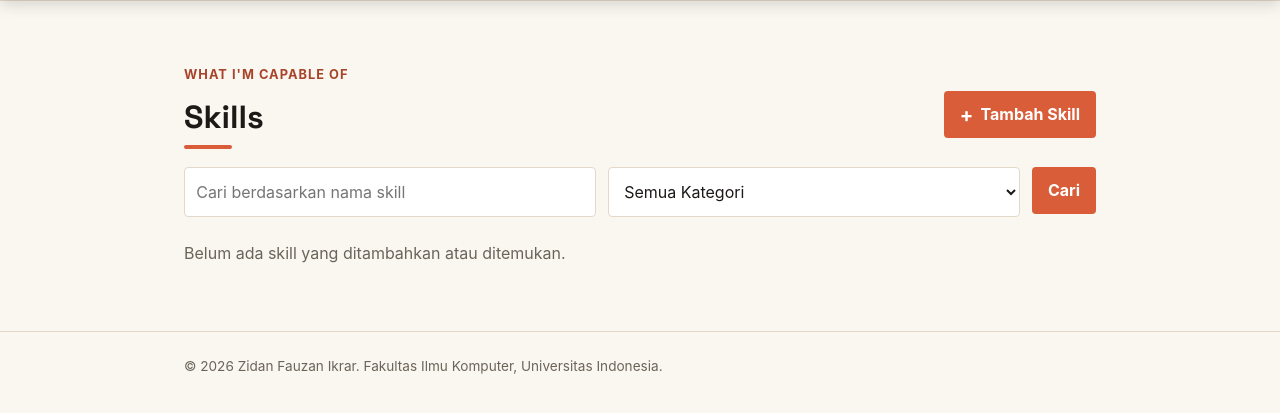
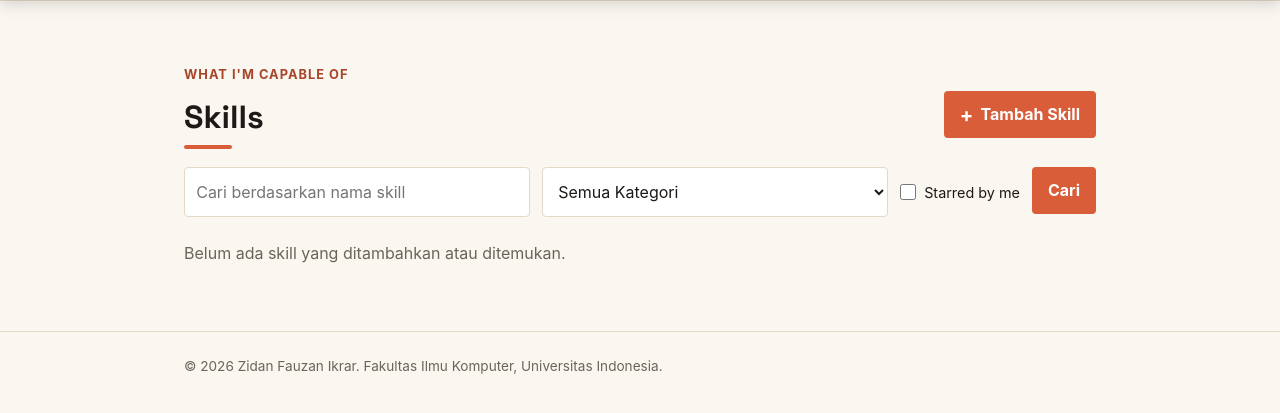
Before and after one commit to zidanfauzanikrar/myportofolio, a Django app: page /skills/ in a window 1280 px wide. Shown: the part 73-486 px from the top of the page. Run offline with Django 5.2, Linux system fonts and the light colour scheme; the visitor is signed in with stand-in values (Sample User, id 1); data that the repository does not hold is empty.

Commit message:
feat: Added starred by me filter and this week's documentation

```diff
--- a/main/views.py
+++ b/main/views.py
@@ -80,6 +80,7 @@ def show_experience(request):
         "name": name,
         "title_query": request.GET.get("title", "").strip(),
         "category_query": request.GET.get("category", "").strip(),
+        "starred_query": request.GET.get("starred", "") == "1",
         "category_choices": Experience.EXPERIENCE_CHOICES,
         "form": ExperienceForm(),
     }
@@ -120,10 +121,27 @@ def create_experience_ajax(request):
 
     return JsonResponse({"errors": form.errors.get_json_data()}, status=400)
 
+def show_experience(request):
+    context = {
+        "name": name,
+        "title_query": request.GET.get("title", "").strip(),
+        "category_query": request.GET.get("category", "").strip(),
+        "starred_query": request.GET.get("starred", "") == "1",
+        "category_choices": Experience.EXPERIENCE_CHOICES,
+        "form": ExperienceForm(),
+    }
+    return render(request, "experience.html", context)
+
+
 def get_experience_json(request):
     title_query = request.GET.get("title", "").strip()
     category_query = request.GET.get("category", "").strip()
+    starred_only = request.GET.get("starred", "") == "1"
     experiences = Experience.objects.all()
+
+    starred_ids = set()
+    if request.user.is_authenticated:
+        starred_ids = set(request.user.starred_experience.values_list("pk", flat=True))
 
     if title_query:
         experiences = experiences.filter(title__icontains=title_query)
@@ -131,11 +149,10 @@ def get_experience_json(request):
     if category_query:
         experiences = experiences.filter(category=category_query)
 
+    if starred_only:
+        experiences = experiences.filter(pk__in=starred_ids)
+
     experiences = experiences.annotate(star_count=Count("starred_by"))
-
-    starred_ids = set()
-    if request.user.is_authenticated:
-        starred_ids = set(request.user.starred_experience.values_list("pk", flat=True))
 
     data = []
     for experience in experiences:
@@ -208,6 +225,7 @@ def show_skill(request):
         "name": name,
         "title_query": request.GET.get("title", "").strip(),
         "category_query": request.GET.get("category", "").strip(),
+        "starred_query": request.GET.get("starred", "") == "1",
         "category_choices": Skill.SKILL_CHOICES,
         "form": SkillForm(),
     }
@@ -251,7 +269,12 @@ def create_skill_ajax(request):
 def get_skill_json(request):
     title_query = request.GET.get("title", "").strip()
     category_query = request.GET.get("category", "").strip()
+    starred_only = request.GET.get("starred", "") == "1"
     skills = Skill.objects.all()
+
+    starred_ids = set()
+    if request.user.is_authenticated:
+        starred_ids = set(request.user.starred_skill.values_list("pk", flat=True))
 
     if title_query:
         skills = skills.filter(title__icontains=title_query)
@@ -259,11 +282,10 @@ def get_skill_json(request):
     if category_query:
         skills = skills.filter(category=category_query)
 
+    if starred_only:
+        skills = skills.filter(pk__in=starred_ids)
+
     skills = skills.annotate(star_count=Count("starred_by"))
-
-    starred_ids = set()
-    if request.user.is_authenticated:
-        starred_ids = set(request.user.starred_skill.values_list("pk", flat=True))
 
     data = []
     for skill in skills:
--- a/static/css/style.css
+++ b/static/css/style.css
@@ -1081,3 +1081,20 @@ h1,
         text-align: center;
     }
 }
+
+.starred-filter {
+    display: inline-flex;
+    align-items: center;
+    gap: 0.5rem;
+    white-space: nowrap;
+    font-size: 0.9rem;
+    color: var(--ink);
+    cursor: pointer;
+}
+
+.starred-filter input {
+    width: 1rem;
+    height: 1rem;
+    accent-color: var(--accent);
+    cursor: pointer;
+}
--- a/templates/skill.html
+++ b/templates/skill.html
@@ -38,6 +38,16 @@
                         <option value="{{ value }}" {% if value == category_query %}selected{% endif %}>{{ label }}</option>
                     {% endfor %}
                 </select>
+                {% if user.is_authenticated %}
+                    <label class="starred-filter">
+                        <input type="checkbox"
+                               id="starred-filter"
+                               name="starred"
+                               value="1"
+                               {% if starred_query %}checked{% endif %}>
+                        <span>Starred by me</span>
+                    </label>
+                {% endif %}
                 <button type="submit" class="button">Cari</button>
             </form>
 
@@ -85,6 +95,7 @@
     const searchForm = document.getElementById('skill-search-form');
     const searchInput = document.getElementById('search-input');
     const categorySelect = document.getElementById('category-select');
+    const starredFilter = document.getElementById('starred-filter');
     const SEARCH_DEBOUNCE_DELAY = 300;
     let searchDebounceTimer;
 
@@ -233,6 +244,7 @@
         const title = searchInput.value.trim();
         if (title) params.set('title', title);
         if (categorySelect.value) params.set('category', categorySelect.value);
+        if (starredFilter && starredFilter.checked) params.set('starred', '1');
         const url = params.toString() ? `${SKILL_ENDPOINT}?${params}` : SKILL_ENDPOINT;
 
         try {
@@ -283,6 +295,13 @@
         clearTimeout(searchDebounceTimer);
         searchSkills();
     });
+
+    if (starredFilter) {
+        starredFilter.addEventListener('change', function () {
+            clearTimeout(searchDebounceTimer);
+            searchSkills();
+        });
+    }
 
     const CREATE_SKILL_ENDPOINT = "{% url 'main:create_skill_ajax' %}";
     const skillForm = document.getElementById('skill-form');
```
Also changed, not shown: templates/experience.html (+19 -0 lines), README.md.
